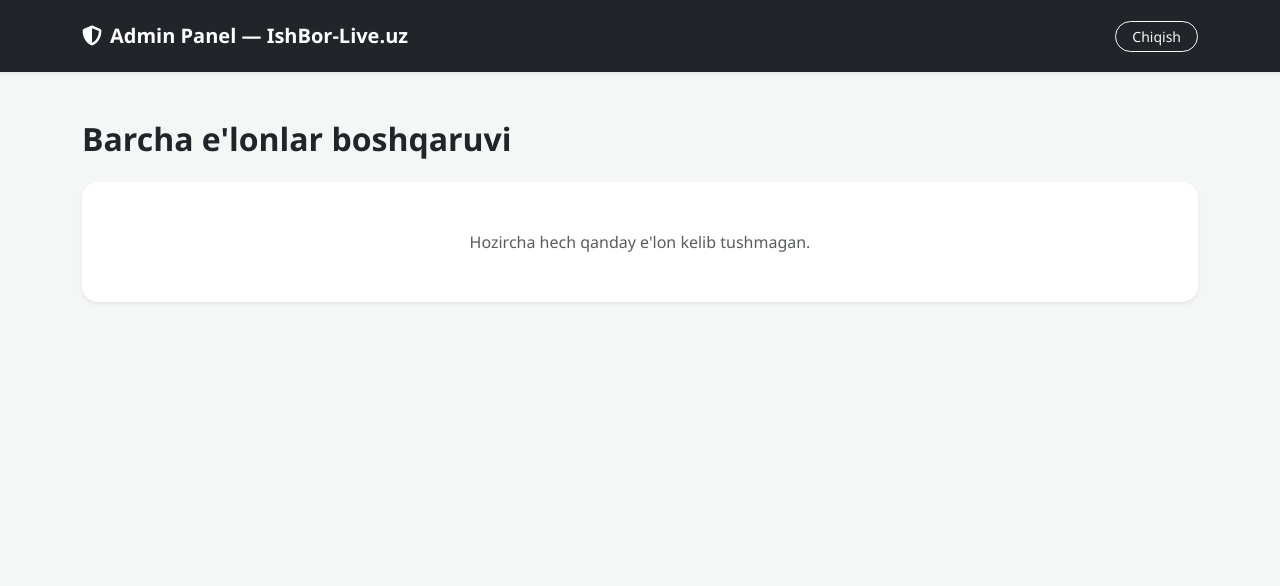
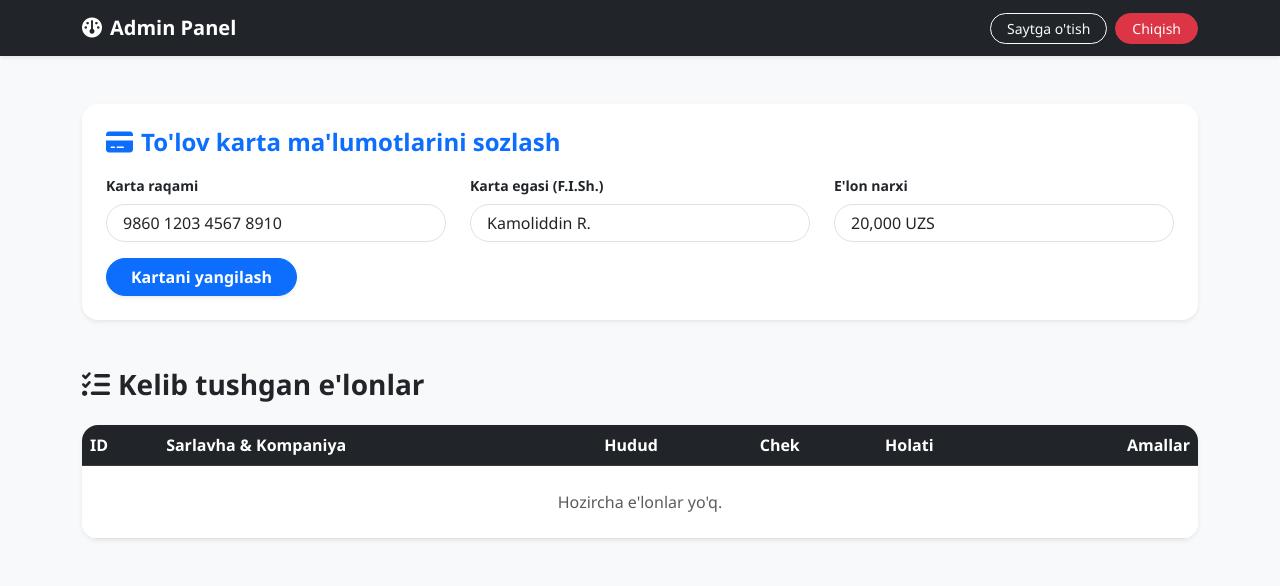
Before and after one commit to xlemann0/ishbor, a Flask app: page /admin-panel in a window 1280 px wide. Shown: the top 586 px of the page. Run offline with Flask 3, Linux system fonts and the light colour scheme; the visitor is signed in with stand-in values (Sample User, id 1).

Commit message:
Revise admin panel layout and styles
Updated the admin panel HTML with new styles, links, and structure.

```diff
--- a/templates/admin_panel.html
+++ b/templates/admin_panel.html
@@ -3,52 +3,81 @@
 <head>
     <meta charset="UTF-8">
     <meta name="viewport" content="width=device-width, initial-scale=1.0">
-    <title>Admin Panel - IshBor-Live.uz</title>
-    <link href="https://cdn.jsdelivr.net/npm/bootstrap@5.3.2/dist/css/bootstrap.min.css" rel="stylesheet">
-    <link rel="stylesheet" href="https://cdnjs.cloudflare.com/ajax/libs/font-awesome/6.4.2/css/all.min.css">
-    <style>body { background-color: #f4f7f6; font-family: 'Segoe UI', sans-serif; }</style>
+    <title>Admin Panel — IshBor-Live.uz</title>
+    <link rel="icon" type="image/png" href="https://cdn-icons-png.flaticon.com/512/3067/3067444.png">
+    <link href="https://cdn.jsdelivr.net/npm/bootstrap@5.3.0/dist/css/bootstrap.min.css" rel="stylesheet">
+    <link rel="stylesheet" href="https://cdnjs.cloudflare.com/ajax/libs/font-awesome/6.4.0/css/all.min.css">
+    <style>
+        body { background: #f8f9fa; font-family: 'Segoe UI', Tahoma, Geneva, Verdana, sans-serif; }
+    </style>
 </head>
 <body>
-    <nav class="navbar navbar-dark bg-dark shadow-sm py-3">
+    <nav class="navbar navbar-dark bg-dark shadow-sm">
         <div class="container">
-            <span class="navbar-brand fw-bold"><i class="fa-solid fa-shield-halved me-2"></i>Admin Panel — IshBor-Live.uz</span>
-            <a href="/admin/logout" class="btn btn-outline-light btn-sm px-3 rounded-pill">Chiqish</a>
+            <a class="navbar-brand fw-bold" href="/admin-panel"><i class="fa-solid fa-gauge me-2"></i>Admin Panel</a>
+            <div class="d-flex gap-2">
+                <a href="/" class="btn btn-outline-light btn-sm rounded-pill px-3">Saytga o'tish</a>
+                <a href="/admin/logout" class="btn btn-danger btn-sm rounded-pill px-3">Chiqish</a>
+            </div>
         </div>
     </nav>
 
-    <div class="container my-5">
-        <h2 class="fw-bold mb-4">Barcha e'lonlar boshqaruvi</h2>
+    <div class="container py-5">
 
-        {% if jobs %}
-        <div class="table-responsive bg-white rounded-4 shadow-sm p-3">
+        {% with messages = get_flashed_messages(with_categories=true) %}
+            {% if messages %}
+                {% for category, message in messages %}
+                    <div class="alert alert-{{ category }} rounded-4 shadow-sm mb-4">{{ message }}</div>
+                {% endfor %}
+            {% endif %}
+        {% endwith %}
+
+        <!-- Karta va Narxni Sozlash -->
+        <div class="card border-0 shadow-sm rounded-4 p-4 mb-5 bg-white">
+            <h4 class="fw-bold mb-3 text-primary"><i class="fa-solid fa-credit-card me-2"></i>To'lov karta ma'lumotlarini sozlash</h4>
+            <form method="POST">
+                <div class="row">
+                    <div class="col-md-4 mb-3">
+                        <label class="form-label fw-semibold small">Karta raqami</label>
+                        <input type="text" name="card_number" class="form-control rounded-pill px-3" value="{{ settings.get('card_number') }}" required>
+                    </div>
+                    <div class="col-md-4 mb-3">
+                        <label class="form-label fw-semibold small">Karta egasi (F.I.Sh.)</label>
+                        <input type="text" name="card_holder" class="form-control rounded-pill px-3" value="{{ settings.get('card_holder') }}" required>
+                    </div>
+                    <div class="col-md-4 mb-3">
+                        <label class="form-label fw-semibold small">E'lon narxi</label>
+                        <input type="text" name="job_price" class="form-control rounded-pill px-3" value="{{ settings.get('job_price') }}" required>
+                    </div>
+                </div>
+                <button type="submit" class="btn btn-primary rounded-pill px-4 fw-semibold shadow-sm">Kartani yangilash</button>
+            </form>
+        </div>
+
+        <!-- E'lonlar ro'yxati -->
+        <h3 class="fw-bold mb-4 text-dark"><i class="fa-solid fa-list-check me-2"></i>Kelib tushgan e'lonlar</h3>
+        <div class="card border-0 shadow-sm rounded-4 overflow-hidden bg-white">
+            <div class="table-responsive">
                 <table class="table align-middle mb-0">
-                <thead class="table-light">
+                    <thead class="table-dark">
                         <tr>
                             <th>ID</th>
-                        <th>Vakansiya / Kompaniya</th>
-                        <th>Hudud / Kategoriya</th>
-                        <th>Telefon / Telegram</th>
+                            <th>Sarlavha & Kompaniya</th>
+                            <th>Hudud</th>
                             <th>Chek</th>
                             <th>Holati</th>
-                        <th>Amallar</th>
+                            <th class="text-end">Amallar</th>
                         </tr>
                     </thead>
                     <tbody>
                         {% for job in jobs %}
                         <tr>
-                        <td class="fw-bold">#{{ job.id }}</td>
+                            <td>{{ job.id }}</td>
                             <td>
-                            <div class="fw-bold">{{ job.title }}</div>
-                            <div class="text-muted small">{{ job.company }}</div>
+                                <strong>{{ job.title }}</strong><br>
+                                <small class="text-muted">{{ job.company }}</small>
                             </td>
-                        <td>
-                            <div>{{ job.region }}</div>
-                            <div class="text-muted small">{{ job.category }}</div>
-                        </td>
-                        <td>
-                            <div>{{ job.phone }}</div>
-                            <div class="text-muted small">{{ job.telegram }}</div>
-                        </td>
+                            <td>{{ job.region }}</td>
                             <td>
                                 <a href="{{ url_for('static', filename='receipts/' + job.receipt) }}" target="_blank" class="btn btn-sm btn-outline-secondary rounded-pill">
                                     <i class="fa-solid fa-image me-1"></i> Ko'rish
@@ -56,31 +85,28 @@
                             </td>
                             <td>
                                 {% if job.status == 'active' %}
-                            <span class="badge bg-success">Faol</span>
+                                    <span class="badge bg-success rounded-pill px-3 py-2">Faol</span>
                                 {% else %}
-                            <span class="badge bg-warning text-dark">Kutilmoqda</span>
+                                    <span class="badge bg-warning text-dark rounded-pill px-3 py-2">Kutilmoqda</span>
                                 {% endif %}
                             </td>
-                        <td>
-                            <div class="d-flex gap-1">
-                                {% if job.status != 'active' %}
-                                <a href="/admin/approve/{{ job.id }}" class="btn btn-sm btn-success rounded-pill px-2" title="Tasdiqlash"><i class="fa-solid fa-check"></i></a>
+                            <td class="text-end">
+                                {% if job.status == 'pending' %}
+                                <a href="/admin/approve/{{ job.id }}" class="btn btn-success btn-sm rounded-pill px-3 mb-1">Tasdiqlash</a>
                                 {% endif %}
-                                <a href="/admin/edit/{{ job.id }}" class="btn btn-sm btn-primary rounded-pill px-2" title="Tahrirlash"><i class="fa-solid fa-pen"></i></a>
-                                <a href="/admin/delete/{{ job.id }}" class="btn btn-sm btn-danger rounded-pill px-2" onclick="return confirm('O\'chirishni tasdiqlaysizmi?')" title="O'chirish"><i class="fa-solid fa-trash"></i></a>
-                            </div>
+                                <a href="/admin/delete/{{ job.id }}" class="btn btn-danger btn-sm rounded-pill px-3 mb-1" onclick="return confirm('O\'chirishni tasdiqlaysizmi?')">O'chirish</a>
                             </td>
+                        </tr>
+                        {% else %}
+                        <tr>
+                            <td colspan="6" class="text-center py-4 text-muted">Hozircha e'lonlar yo'q.</td>
                         </tr>
                         {% endfor %}
                     </tbody>
                 </table>
             </div>
-        {% else %}
-        <div class="text-center py-5 bg-white rounded-4 shadow-sm">
-            <p class="text-muted mb-0">Hozircha hech qanday e'lon kelib tushmagan.</p>
         </div>
-        {% endif %}
+
     </div>
-    <script src="https://cdn.jsdelivr.net/npm/bootstrap@5.3.2/dist/js/bootstrap.bundle.min.js"></script>
 </body>
 </html>
```
Lines whose indentation alone changed are shown as unchanged.
